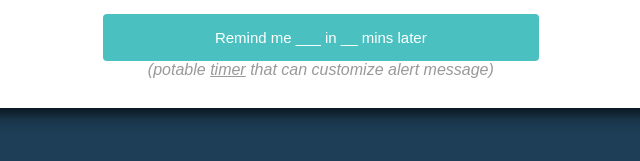
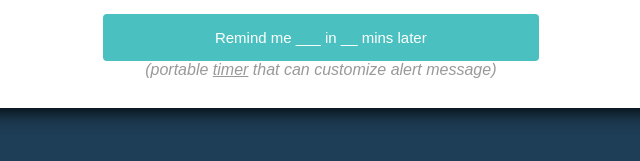
Before and after one commit to MarshallCN/ForPersonalUse, a plain HTML site: page bookmark/index.html in a window 1280 px wide. Shown: the part 357-518 px from the top of the page, 328-968 px from the left. Drawn offline with Linux system fonts and the light colour scheme.

Commit message:
correct a wrong spelling

```diff
--- a/bookmark/index.html
+++ b/bookmark/index.html
@@ -63,7 +63,7 @@
 		<div class='form-group'>
 			<a title='Drag to bookmark tab' onmouseover='changeLabel(this,"Remind")' href="javascript:if(ques=prompt('Please type your reminder message below','Hello!')){if(time=prompt('You will be alerted in ____ minutes (>= 1)', 5)){time = parseInt(time)>=1 ? parseInt(time)*60*1000:10000;tit=parseInt(time)/1000;origtit=document.title;titShow=setInterval(function(){tit-=1;document.title=tit+'s Remaining'},1000);reminder = setTimeout(function(){alert(ques);clearInterval(titShow);document.title=origtit},time)}};void(0);" class='btn_MARSHALL btn_block btn_done'>
 			Remind me ___ in __ mins later</a>
-			<div><i style='color:#999'>(potable <a style='color:#999' href='https://marshallcn.github.io/test/timer/'>timer</a> that can customize alert message)</i></div>
+			<div><i style='color:#999'>(portable <a style='color:#999' href='https://marshallcn.github.io/test/timer/'>timer</a> that can customize alert message)</i></div>
 		</div>
 	</div>
 </center>
```
